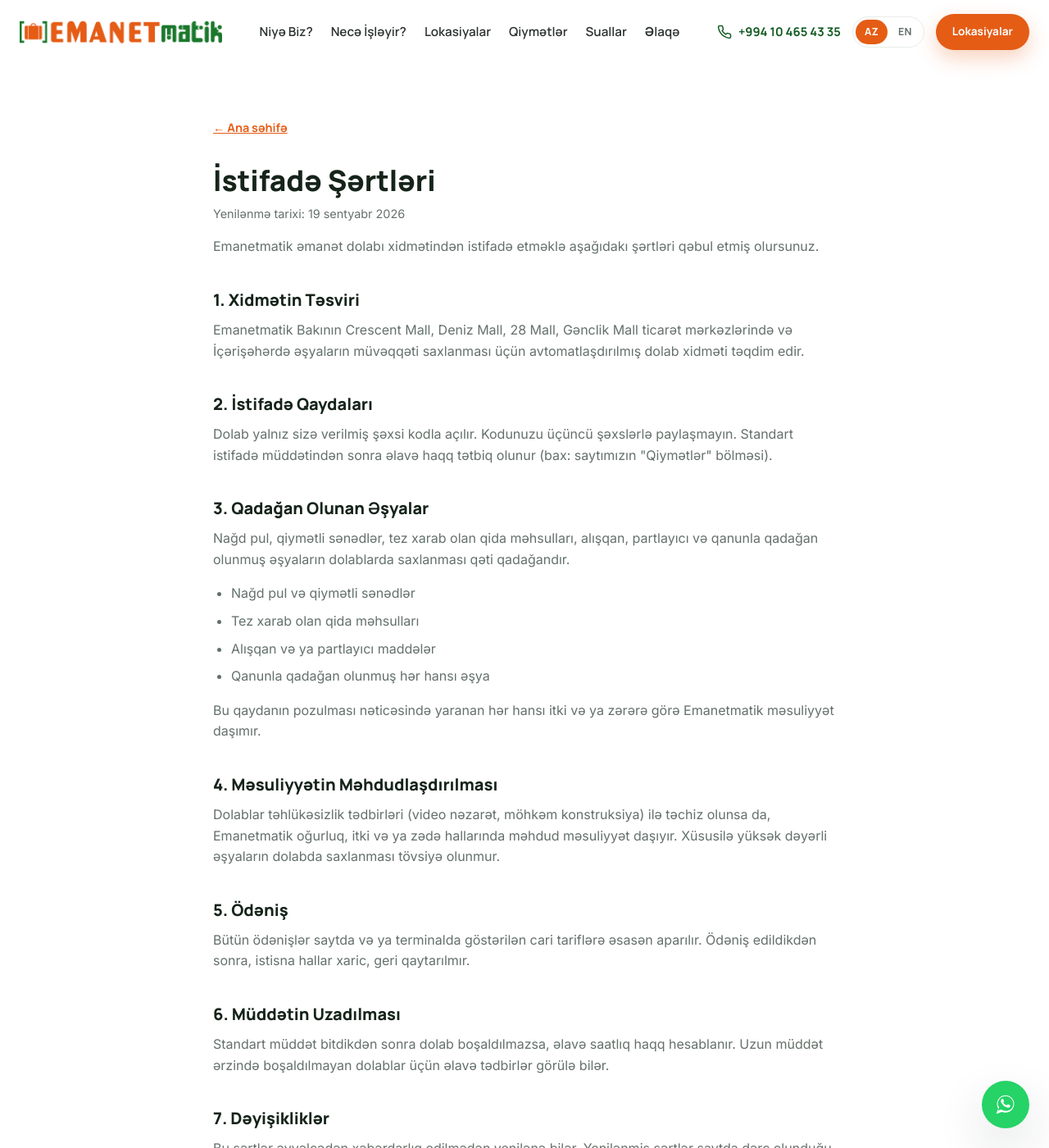
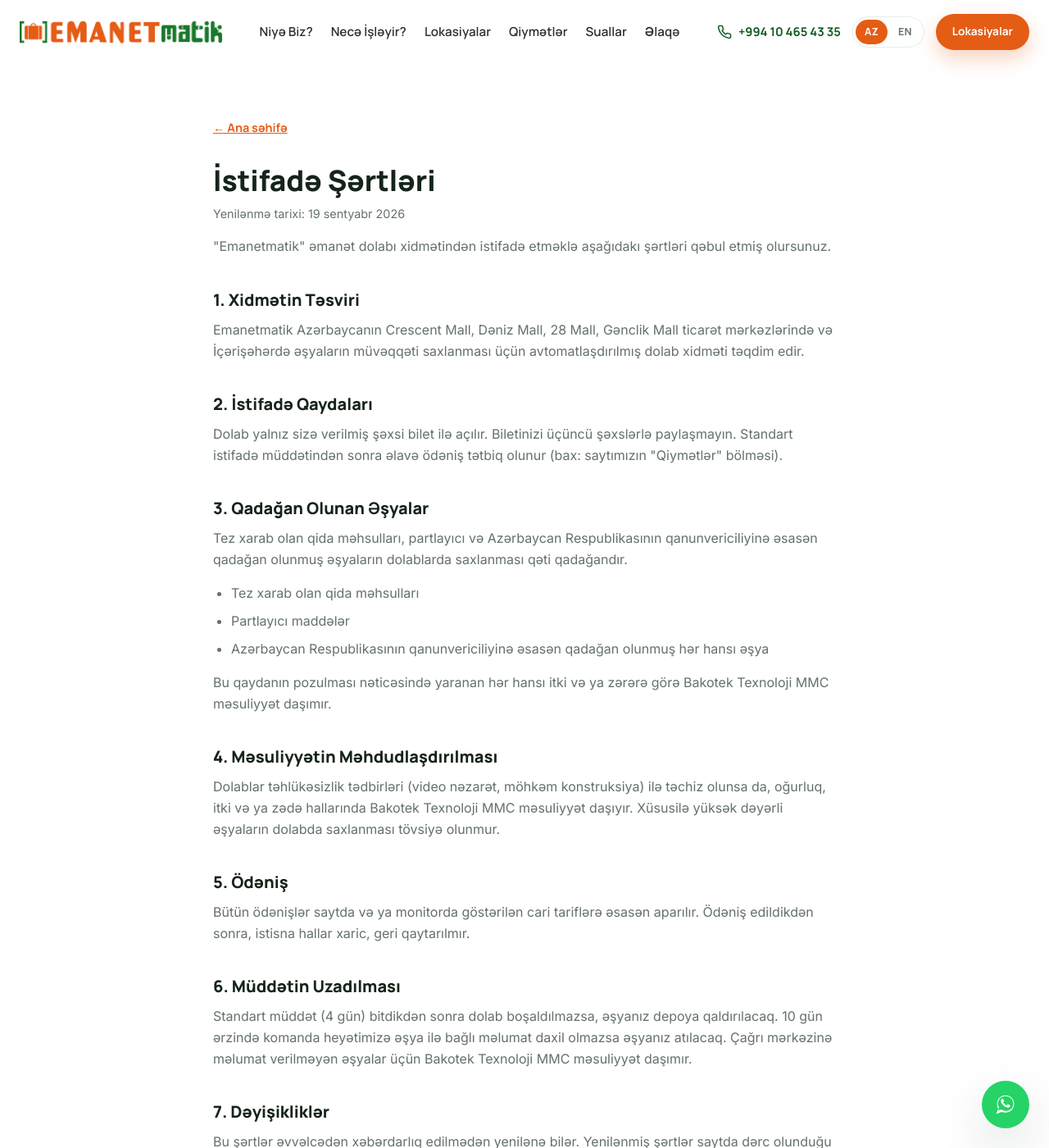
Before and after one commit to enderkus/emanetmatik.az, a Jekyll site: the page built from istifade-sertleri/index.html, in a window 1280 px wide and 1400 px high. Shown: the whole window at 82% size. Built offline with Jekyll 4.4.1, drawn with Linux system fonts in a browser that asks for light colours.

Commit message:
istifade sartlari updated

```diff
--- a/gizlilik-siyaseti/index.html
+++ b/gizlilik-siyaseti/index.html
@@ -27,7 +27,7 @@ description: Emanetmatik.az saytının gizlilik siyasəti — hansı məlumatlar
       <p>Saytımız istifadəçi təcrübəsini yaxşılaşdırmaq üçün minimal texniki kukilərdən istifadə edə bilər. Üçüncü tərəf marketinq kukiləri istifadə olunmur.</p>
 
       <h2>4. Məlumatların Paylaşılması</h2>
-      <p>Şəxsi məlumatlarınız heç bir üçüncü tərəflə satılmır və ya icazəsiz paylaşılmır. Yalnız qanuni tələb olduqda müvafiq dövlət orqanları ilə paylaşıla bilər.</p>
+      <p>Şəxsi məlumatlarınız heç bir üçüncü tərəfə satılmır və ya icazəsiz paylaşılmır. Yalnız qanuni tələb olduqda müvafiq dövlət orqanları ilə paylaşıla bilər.</p>
 
       <h2>5. Video Nəzarət</h2>
       <p>Fiziki lokasiyalarımızdakı dolab bölmələri 24/7 video nəzarət altındadır. Bu qeydlər yalnız təhlükəsizlik məqsədilə saxlanılır və məhdud müddətdən sonra silinir.</p>
--- a/istifade-sertleri/index.html
+++ b/istifade-sertleri/index.html
@@ -15,32 +15,31 @@ description: Emanetmatik.az əmanət dolabı xidmətindən istifadə şərtləri
       <h1>İstifadə Şərtləri</h1>
       <p class="legal-updated">Yenilənmə tarixi: 19 sentyabr 2026</p>
 
-      <p>Emanetmatik əmanət dolabı xidmətindən istifadə etməklə aşağıdakı şərtləri qəbul etmiş olursunuz.</p>
+      <p>"Emanetmatik" əmanət dolabı xidmətindən istifadə etməklə aşağıdakı şərtləri qəbul etmiş olursunuz.</p>
 
       <h2>1. Xidmətin Təsviri</h2>
-      <p>Emanetmatik Bakının Crescent Mall, Deniz Mall, 28 Mall, Gənclik Mall ticarət mərkəzlərində və İçərişəhərdə əşyaların müvəqqəti saxlanması üçün avtomatlaşdırılmış dolab xidməti təqdim edir.</p>
+      <p>Emanetmatik Azərbaycanın Crescent Mall, Dəniz Mall, 28 Mall, Gənclik Mall ticarət mərkəzlərində və İçərişəhərdə əşyaların müvəqqəti saxlanması üçün avtomatlaşdırılmış dolab xidməti təqdim edir.</p>
 
       <h2>2. İstifadə Qaydaları</h2>
-      <p>Dolab yalnız sizə verilmiş şəxsi kodla açılır. Kodunuzu üçüncü şəxslərlə paylaşmayın. Standart istifadə müddətindən sonra əlavə haqq tətbiq olunur (bax: saytımızın "Qiymətlər" bölməsi).</p>
+      <p>Dolab yalnız sizə verilmiş şəxsi bilet ilə açılır. Biletinizi üçüncü şəxslərlə paylaşmayın. Standart istifadə müddətindən sonra əlavə ödəniş tətbiq olunur (bax: saytımızın "Qiymətlər" bölməsi).</p>
 
       <h2>3. Qadağan Olunan Əşyalar</h2>
-      <p>Nağd pul, qiymətli sənədlər, tez xarab olan qida məhsulları, alışqan, partlayıcı və qanunla qadağan olunmuş əşyaların dolablarda saxlanması qəti qadağandır.</p>
+      <p>Tez xarab olan qida məhsulları, partlayıcı və Azərbaycan Respublikasının qanunvericiliyinə əsasən qadağan olunmuş əşyaların dolablarda saxlanması qəti qadağandır.</p>
       <ul>
-        <li>Nağd pul və qiymətli sənədlər</li>
         <li>Tez xarab olan qida məhsulları</li>
-        <li>Alışqan və ya partlayıcı maddələr</li>
-        <li>Qanunla qadağan olunmuş hər hansı əşya</li>
+        <li>Partlayıcı maddələr</li>
+        <li>Azərbaycan Respublikasının qanunvericiliyinə əsasən qadağan olunmuş hər hansı əşya</li>
       </ul>
-      <p>Bu qaydanın pozulması nəticəsində yaranan hər hansı itki və ya zərərə görə Emanetmatik məsuliyyət daşımır.</p>
+      <p>Bu qaydanın pozulması nəticəsində yaranan hər hansı itki və ya zərərə görə Bakotek Texnoloji MMC məsuliyyət daşımır.</p>
 
       <h2>4. Məsuliyyətin Məhdudlaşdırılması</h2>
-      <p>Dolablar təhlükəsizlik tədbirləri (video nəzarət, möhkəm konstruksiya) ilə təchiz olunsa da, Emanetmatik oğurluq, itki və ya zədə hallarında məhdud məsuliyyət daşıyır. Xüsusilə yüksək dəyərli əşyaların dolabda saxlanması tövsiyə olunmur.</p>
+      <p>Dolablar təhlükəsizlik tədbirləri (video nəzarət, möhkəm konstruksiya) ilə təchiz olunsa da, oğurluq, itki və ya zədə hallarında Bakotek Texnoloji MMC məsuliyyət daşıyır. Xüsusilə yüksək dəyərli əşyaların dolabda saxlanması tövsiyə olunmur.</p>
 
       <h2>5. Ödəniş</h2>
-      <p>Bütün ödənişlər saytda və ya terminalda göstərilən cari tariflərə əsasən aparılır. Ödəniş edildikdən sonra, istisna hallar xaric, geri qaytarılmır.</p>
+      <p>Bütün ödənişlər saytda və ya monitorda göstərilən cari tariflərə əsasən aparılır. Ödəniş edildikdən sonra, istisna hallar xaric, geri qaytarılmır.</p>
 
       <h2>6. Müddətin Uzadılması</h2>
-      <p>Standart müddət bitdikdən sonra dolab boşaldılmazsa, əlavə saatlıq haqq hesablanır. Uzun müddət ərzində boşaldılmayan dolablar üçün əlavə tədbirlər görülə bilər.</p>
+      <p>Standart müddət (4 gün) bitdikdən sonra dolab boşaldılmazsa, əşyanız depoya qaldırılacaq. 10 gün ərzində komanda heyətimizə əşya ilə bağlı məlumat daxil olmazsa əşyanız atılacaq. Çağrı mərkəzinə məlumat verilməyən əşyalar üçün Bakotek Texnoloji MMC məsuliyyət daşımır.</p>
 
       <h2>7. Dəyişikliklər</h2>
       <p>Bu şərtlər əvvəlcədən xəbərdarlıq edilmədən yenilənə bilər. Yenilənmiş şərtlər saytda dərc olunduğu tarixdən qüvvəyə minir.</p>
```
Also changed, not shown: en/terms-of-use/index.html (+9 -10 lines).
